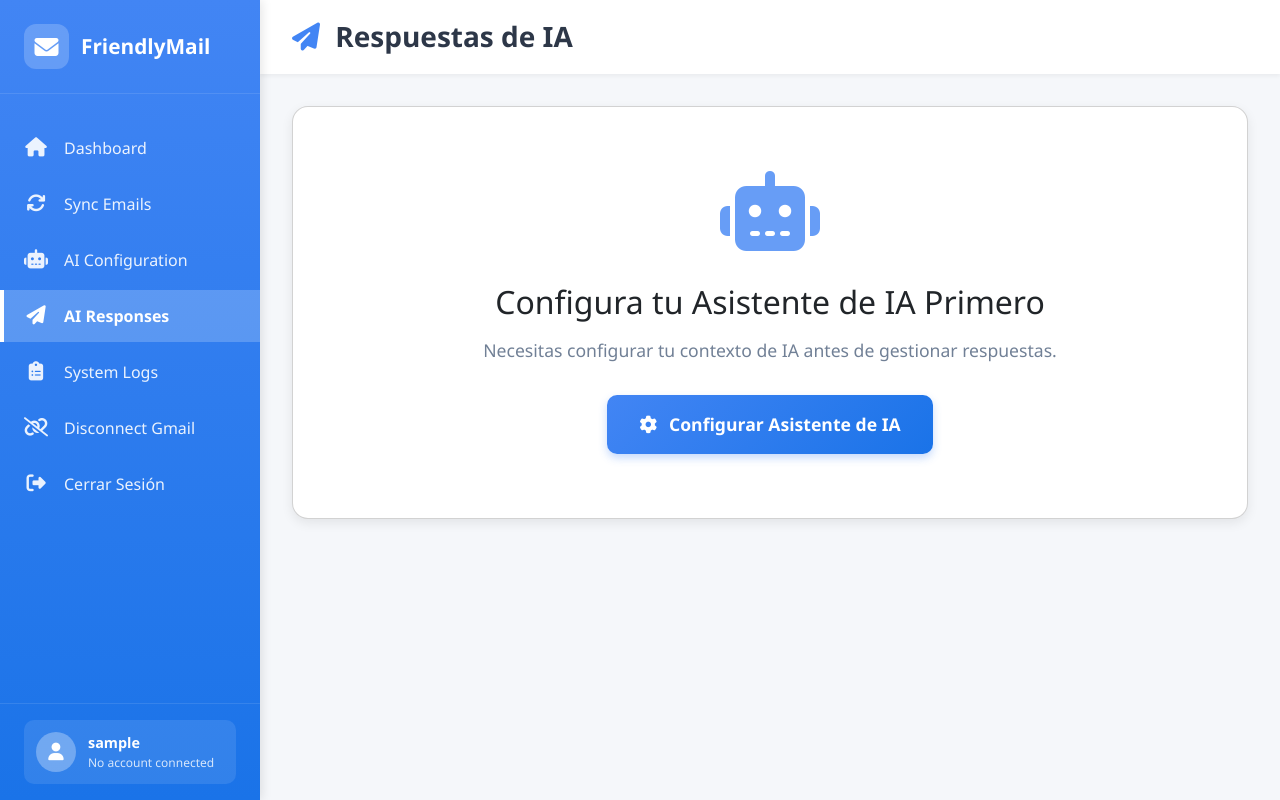
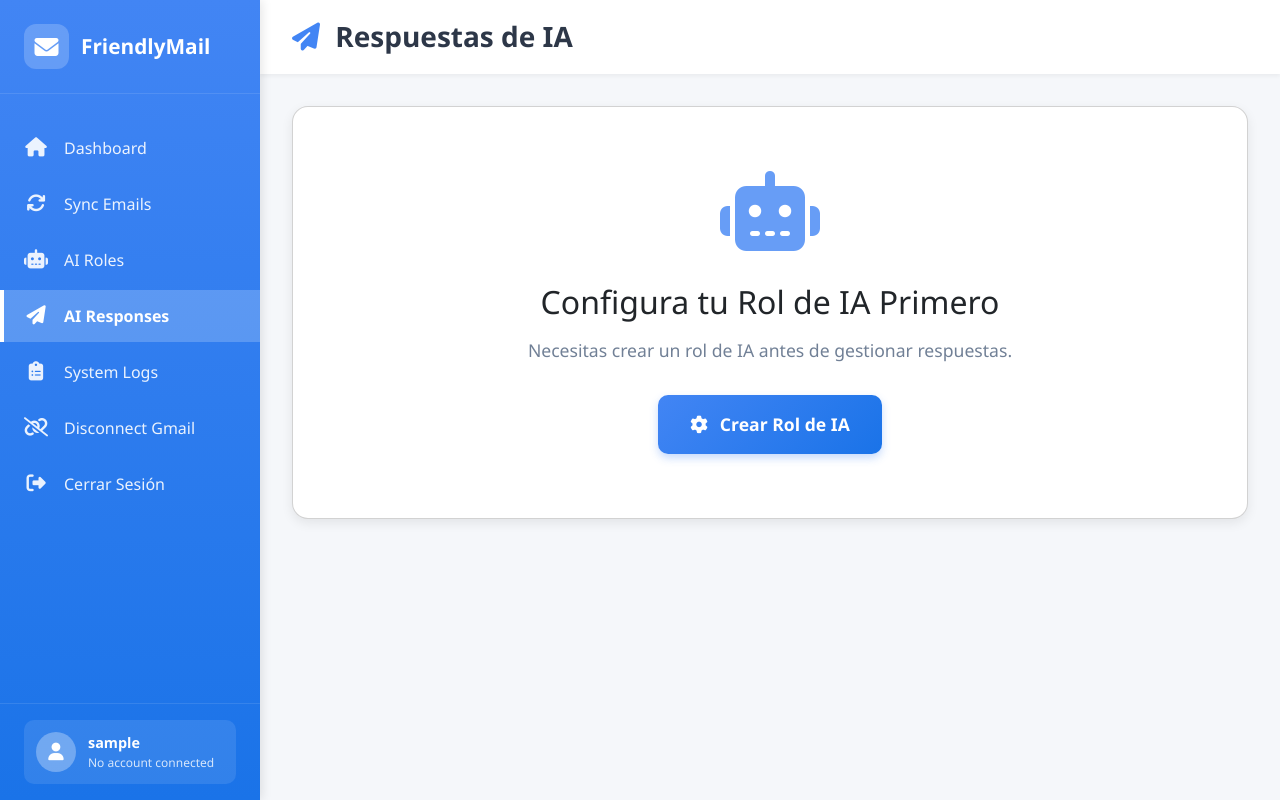
Before and after one commit to nicolas61v/friendlymail, a Django app: page /ai-responses/ in a window 1280 px wide. Run offline with Django 4.2, Linux system fonts and the light colour scheme; the visitor is signed in with stand-in values (Sample User, id 1).

Commit message:
Update views and templates to use only AIRole system
- Changed ai_responses() to only use AIRole, removed AIContext fallback
- Updated all template variable names from has_ai_config to has_ai_role
- Changed sidebar link from ai_config to ai_roles_list
- Updated error handling to specifically catch AIRole.DoesNotExist
- Changed buttons in ai_responses.html to create/manage roles instead of config

```diff
--- a/gmail_app/urls.py
+++ b/gmail_app/urls.py
@@ -34,13 +34,7 @@ urlpatterns = [
     path('api/logs/', views.system_logs, name='system_logs'),
     path('clear-oauth-session/', views.clear_oauth_session, name='clear_oauth_session'),
 
-    # AI Configuration (Legacy - AIContext)
-    path('ai-config/', views.ai_config, name='ai_config'),
-    path('ai-context/save/', views.ai_context_save, name='ai_context_save'),
-    path('temporal-rule/save/', views.temporal_rule_save, name='temporal_rule_save'),
-    path('temporal-rule/delete/<int:rule_id>/', views.temporal_rule_delete, name='temporal_rule_delete'),
-
-    # AI Roles (New - Multiple Roles per User)
+    # AI Roles
     path('ai-roles/', views.ai_roles_list, name='ai_roles_list'),
     path('ai-roles/create/', views.ai_role_create, name='ai_role_create'),
     path('ai-roles/<int:role_id>/edit/', views.ai_role_edit, name='ai_role_edit'),
--- a/gmail_app/views.py
+++ b/gmail_app/views.py
@@ -550,85 +550,86 @@ def temporal_rule_delete(request, rule_id):
 
 @login_required
 def ai_responses(request):
-    """View and manage AI responses - supports both AIRole and AIContext"""
+    """View and manage AI responses"""
     from django.db.models import Q
 
     try:
-        # Get active AI configuration (AIRole or AIContext)
-        ai_context = AIRole.get_active_role(request.user)
-        has_ai_config = ai_context is not None
-
-        if has_ai_config:
-            # Build query to get responses from both email_account and gmail_account
-            pending_responses = AIResponse.objects.filter(
-                Q(email_intent__email__email_account__user=request.user) |
-                Q(email_intent__email__gmail_account__user=request.user),
-                status='pending_approval'
-            ).select_related('email_intent__email').order_by('-generated_at')
-
-            sent_responses = AIResponse.objects.filter(
-                Q(email_intent__email__email_account__user=request.user) |
-                Q(email_intent__email__gmail_account__user=request.user),
-                status='sent'
-            ).select_related('email_intent__email').order_by('-sent_at')[:50]
-
-            approved_responses = AIResponse.objects.filter(
-                Q(email_intent__email__email_account__user=request.user) |
-                Q(email_intent__email__gmail_account__user=request.user),
-                status='approved'
-            ).select_related('email_intent__email').order_by('-approved_at')
-
-            rejected_responses = AIResponse.objects.filter(
-                Q(email_intent__email__email_account__user=request.user) |
-                Q(email_intent__email__gmail_account__user=request.user),
-                status='rejected'
-            ).select_related('email_intent__email').order_by('-generated_at')[:20]
-
-            # Calcular estadísticas para el resumen
-            email_accounts = EmailAccount.objects.filter(user=request.user)
-            gmail_accounts = GmailAccount.objects.filter(user=request.user)
-
-            total_emails = Email.objects.filter(
-                Q(email_account__in=email_accounts) | Q(gmail_account__in=gmail_accounts)
-            ).count()
-
-            responded_emails = EmailIntent.objects.filter(
-                Q(email__email_account__in=email_accounts) |
-                Q(email__gmail_account__in=gmail_accounts),
-                airesponse__isnull=False
-            ).distinct().count()
-
-            context = {
-                'ai_context': ai_context,
-                'pending_responses': pending_responses,
-                'sent_responses': sent_responses,
-                'approved_responses': approved_responses,
-                'rejected_responses': rejected_responses,
-                'has_pending': pending_responses.exists(),
-                'has_sent': sent_responses.exists(),
-                'has_ai_config': True,
-                'total_emails': total_emails,
-                'responded_emails': responded_emails,
-            }
-        else:
-            context = {
-                'has_ai_config': False,
-                'ai_context': None,
-                'pending_responses': [],
-                'sent_responses': [],
-                'approved_responses': [],
-                'rejected_responses': [],
-                'has_pending': False,
-                'has_sent': False,
-                'total_emails': 0,
-                'responded_emails': 0,
-            }
+        # Get active AI role
+        ai_role = AIRole.objects.get(user=request.user, is_active=True)
+        has_ai_role = True
+
+        # Build query to get responses from both email_account and gmail_account
+        pending_responses = AIResponse.objects.filter(
+            Q(email_intent__email__email_account__user=request.user) |
+            Q(email_intent__email__gmail_account__user=request.user),
+            status='pending_approval'
+        ).select_related('email_intent__email').order_by('-generated_at')
+
+        sent_responses = AIResponse.objects.filter(
+            Q(email_intent__email__email_account__user=request.user) |
+            Q(email_intent__email__gmail_account__user=request.user),
+            status='sent'
+        ).select_related('email_intent__email').order_by('-sent_at')[:50]
+
+        approved_responses = AIResponse.objects.filter(
+            Q(email_intent__email__email_account__user=request.user) |
+            Q(email_intent__email__gmail_account__user=request.user),
+            status='approved'
+        ).select_related('email_intent__email').order_by('-approved_at')
+
+        rejected_responses = AIResponse.objects.filter(
+            Q(email_intent__email__email_account__user=request.user) |
+            Q(email_intent__email__gmail_account__user=request.user),
+            status='rejected'
+        ).select_related('email_intent__email').order_by('-generated_at')[:20]
+
+        # Calcular estadísticas para el resumen
+        email_accounts = EmailAccount.objects.filter(user=request.user)
+        gmail_accounts = GmailAccount.objects.filter(user=request.user)
+
+        total_emails = Email.objects.filter(
+            Q(email_account__in=email_accounts) | Q(gmail_account__in=gmail_accounts)
+        ).count()
+
+        responded_emails = EmailIntent.objects.filter(
+            Q(email__email_account__in=email_accounts) |
+            Q(email__gmail_account__in=gmail_accounts),
+            airesponse__isnull=False
+        ).distinct().count()
+
+        context = {
+            'ai_role': ai_role,
+            'pending_responses': pending_responses,
+            'sent_responses': sent_responses,
+            'approved_responses': approved_responses,
+            'rejected_responses': rejected_responses,
+            'has_pending': pending_responses.exists(),
+            'has_sent': sent_responses.exists(),
+            'has_ai_role': True,
+            'total_emails': total_emails,
+            'responded_emails': responded_emails,
+        }
+
+    except AIRole.DoesNotExist:
+        logger.warning(f"No active AI role for user {request.user.username}")
+        context = {
+            'has_ai_role': False,
+            'ai_role': None,
+            'pending_responses': [],
+            'sent_responses': [],
+            'approved_responses': [],
+            'rejected_responses': [],
+            'has_pending': False,
+            'has_sent': False,
+            'total_emails': 0,
+            'responded_emails': 0,
+        }
 
     except Exception as e:
         logger.error(f"Error in ai_responses for user {request.user.username}: {e}")
         context = {
-            'has_ai_config': False,
-            'ai_context': None,
+            'has_ai_role': False,
+            'ai_role': None,
             'pending_responses': [],
             'sent_responses': [],
             'approved_responses': [],
--- a/templates/gmail_app/ai_responses.html
+++ b/templates/gmail_app/ai_responses.html
@@ -6,7 +6,7 @@
 {% block page_title %}Respuestas de IA{% endblock %}
 
 {% block top_bar_actions %}
-    {% if has_ai_config %}
+    {% if has_ai_role %}
     <a href="{% url 'process_existing_emails' %}" class="sync-button">
         <i class="fas fa-robot"></i>
         <span>Procesar Emails</span>
@@ -836,16 +836,16 @@
 {% endblock %}
 
 {% block content %}
-{% if not has_ai_config %}
+{% if not has_ai_role %}
     <div class="card">
         <div class="card-body" style="text-align: center; padding: 4rem;">
             <i class="fas fa-robot" style="font-size: 5rem; color: #4285f4; margin-bottom: 2rem; opacity: 0.8;"></i>
-            <h2 style="margin-bottom: 1rem;">Configura tu Asistente de IA Primero</h2>
+            <h2 style="margin-bottom: 1rem;">Configura tu Rol de IA Primero</h2>
             <p style="color: #718096; margin-bottom: 2rem; font-size: 1.1rem;">
-                Necesitas configurar tu contexto de IA antes de gestionar respuestas.
+                Necesitas crear un rol de IA antes de gestionar respuestas.
             </p>
-            <a href="{% url 'ai_config' %}" class="btn btn-primary" style="font-size: 1.1rem; padding: 1rem 2rem;">
-                <i class="fas fa-cog"></i>Configurar Asistente de IA
+            <a href="{% url 'ai_role_create' %}" class="btn btn-primary" style="font-size: 1.1rem; padding: 1rem 2rem;">
+                <i class="fas fa-cog"></i>Crear Rol de IA
             </a>
         </div>
     </div>
@@ -855,8 +855,8 @@
         <a href="{% url 'process_existing_emails' %}" class="btn btn-primary">
             <i class="fas fa-robot"></i>Procesar Emails Existentes
         </a>
-        <a href="{% url 'ai_config' %}" class="btn btn-secondary">
-            <i class="fas fa-cog"></i>Configurar IA
+        <a href="{% url 'ai_roles_list' %}" class="btn btn-secondary">
+            <i class="fas fa-cog"></i>Administrar Roles
         </a>
     </div>
 
--- a/templates/gmail_app/sidebar.html
+++ b/templates/gmail_app/sidebar.html
@@ -21,9 +21,9 @@
             </a>
         </li>
         <li class="sidebar-item">
-            <a href="{% url 'ai_config' %}" class="sidebar-link {% if request.resolver_match.url_name == 'ai_config' %}active{% endif %}">
+            <a href="{% url 'ai_roles_list' %}" class="sidebar-link {% if request.resolver_match.url_name == 'ai_roles_list' %}active{% endif %}">
                 <i class="fas fa-robot sidebar-icon"></i>
-                <span>AI Configuration</span>
+                <span>AI Roles</span>
             </a>
         </li>
         <li class="sidebar-item">
```
